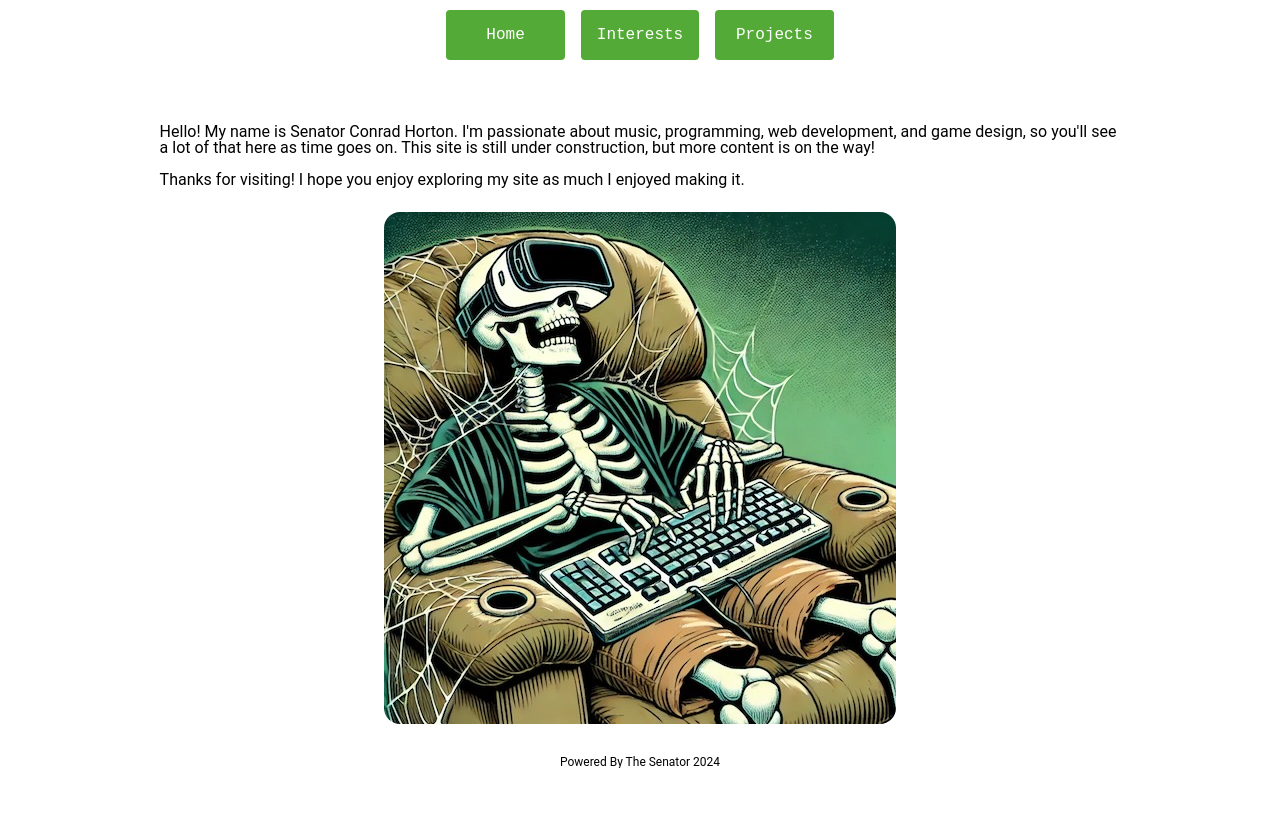
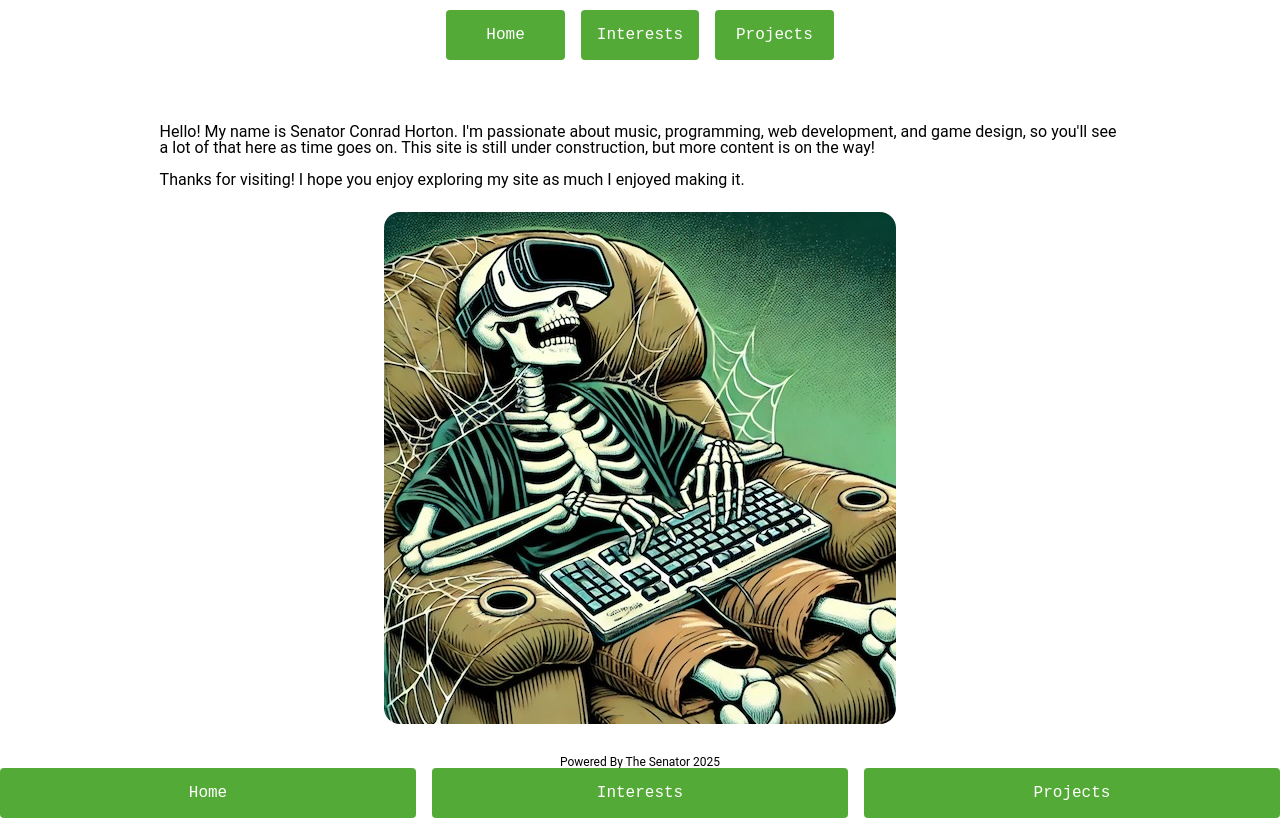
Before and after one commit to mrradd/the_senator_site, a plain HTML site: page index.html in a window 1280 px wide. Shown: the part 70-888 px from the top of the page. Before the commit the page ends 838 px from the top, so only its background shows below. Drawn offline with Linux system fonts and the light colour scheme.

Commit message:
Getting started.

```diff
--- a/index.html
+++ b/index.html
@@ -10,7 +10,8 @@
   <title>The Senator - Home</title>
 </head>
 <body>
-  <div class="rad_content">
+
+  <div id="rad_content" class="rad_content">
     <div class="rad_top">
       <h1>The Senator</h1>
       <div class="rad_navi">
@@ -45,10 +46,14 @@
     </div>
 
     <div class="rad_footer">
-      <p>Powered By The Senator 2024</p>
+      <p>Powered By The Senator 2025</p>
     </div>
   </div>
+  <div id="test">didn't work</div>
+  <script src="src/js/modules/html_snippets.js" ></script>
+  <script src="src/js/modules/funcs.js" ></script>
+  <script src="src/js/main.js"></script>
+  <script src="src/js/index.js"></script>
 
-  <script src="src/js/index.js"></script>
 </body>
 </html>
--- a/src/js/index.js
+++ b/src/js/index.js
@@ -1,3 +1 @@
-function rad_button_navigate_onclick(address) {
-    window.location = address;
-}
+rad_nav_setup();
--- /dev/null
+++ b/src/js/main.js
@@ -0,0 +1,4 @@
+const rad_nav_setup = () => {
+  document.getElementById("test").innerHTML = rad_nav_bar;
+  document.getElementById("home_btn").onclick = () => { rad_button_navigate_onclick("src/pages/interests.html") };
+}
--- /dev/null
+++ b/src/js/modules/funcs.js
@@ -0,0 +1,3 @@
+const rad_button_navigate_onclick = (address) => {
+  window.location = address;
+}
--- /dev/null
+++ b/src/js/modules/html_snippets.js
@@ -0,0 +1,6 @@
+const rad_nav_bar = `<div class="rad_navi">
+  <button id="home_btn" class="rad_button rad_code">Home</button>
+  <button id="interests_btn" class="rad_button rad_code" onclick="rad_button_navigate_onclick('src/pages/interests.html')">Interests</button>
+  <button id="projects_btn" class="rad_button rad_code" onclick="rad_button_navigate_onclick('src/pages/projects.html')">Projects</button>
+</div>
+`;
```
Also changed, not shown: src/pages/interests.html (+1 -1 lines), src/pages/projects.html (+1 -1 lines), 1 other file.
